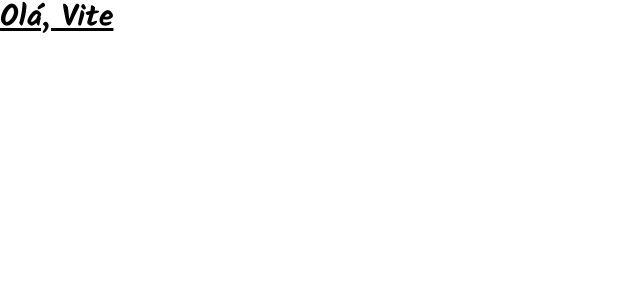
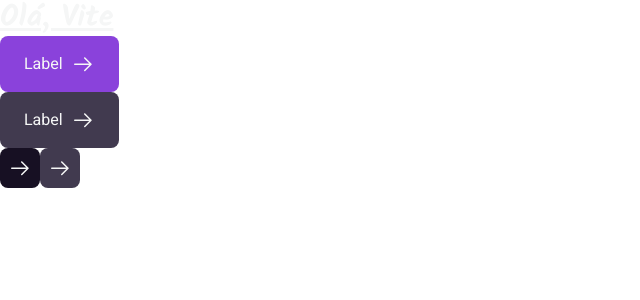
Before and after one commit to Player35Oficial/portfolio-ts-react, a React (Vite) app: page / in a window 1280 px wide. Shown: the top 300 px of the page, without its empty margins (0-640 px from the left). Built offline with nearby package versions, Linux system fonts and the light colour scheme.

Commit message:
create button components

```diff
--- /dev/null
+++ b/src/components/Buttons/index.tsx
@@ -0,0 +1,58 @@
+import { IconType } from "react-icons";
+
+interface ButtonProps {
+  label: string;
+  icon: IconType;
+}
+
+export const Button = (props: ButtonProps) => {
+  const { label, icon: Icon } = props;
+
+  return (
+    <button
+      className={
+        "primary flex items-center gap-x-2 bg-primary-500 hover:bg-primary-400 py-4 px-6 rounded-lg transition-colors"
+      }
+    >
+      {label}
+      <div className="text-2xl">{Icon && <Icon />}</div>
+    </button>
+  );
+};
+export const ButtonSecondary = (props: ButtonProps) => {
+  const { label, icon: Icon } = props;
+
+  return (
+    <button
+      className={
+        "primary flex items-center gap-x-2 bg-surface-secondary hover:bg-surface-tertiary py-4 px-6 rounded-lg transition-colors"
+      }
+    >
+      {label}
+      <div className="text-2xl">{Icon && <Icon />}</div>
+    </button>
+  );
+};
+
+interface IconButtonProps {
+  icon: IconType;
+}
+
+export const IconButton = (props: IconButtonProps) => {
+  const { icon: Icon } = props;
+
+  return (
+    <button className="text-2xl p-2 bg-surface-background hover:bg-surface-primary rounded-lg transition-colors">
+      {Icon && <Icon />}
+    </button>
+  );
+};
+export const IconButtonSecondary = (props: IconButtonProps) => {
+  const { icon: Icon } = props;
+
+  return (
+    <button className="text-2xl p-2 bg-surface-secondary hover:bg-surface-tertiary rounded-lg transition-colors">
+      {Icon && <Icon />}
+    </button>
+  );
+};
--- a/src/pages/Home/index.tsx
+++ b/src/pages/Home/index.tsx
@@ -1,7 +1,19 @@
+import {
+  Button,
+  ButtonSecondary,
+  IconButton,
+  IconButtonSecondary,
+} from "../../components/Buttons";
+import { GoArrowRight } from "react-icons/go";
+
 export default function Home() {
   return (
-    <div>
-      <h1 className="text-3xl font-bold underline font-kalam">Olá, Vite</h1>
+    <div className="text-text-primary">
+      <h1 className="text-3xl font-bold underline font-kalam ">Olá, Vite</h1>
+      <Button label="Label" icon={GoArrowRight} />
+      <ButtonSecondary label="Label" icon={GoArrowRight} />
+      <IconButton icon={GoArrowRight} />
+      <IconButtonSecondary icon={GoArrowRight} />
     </div>
   );
 }
```
